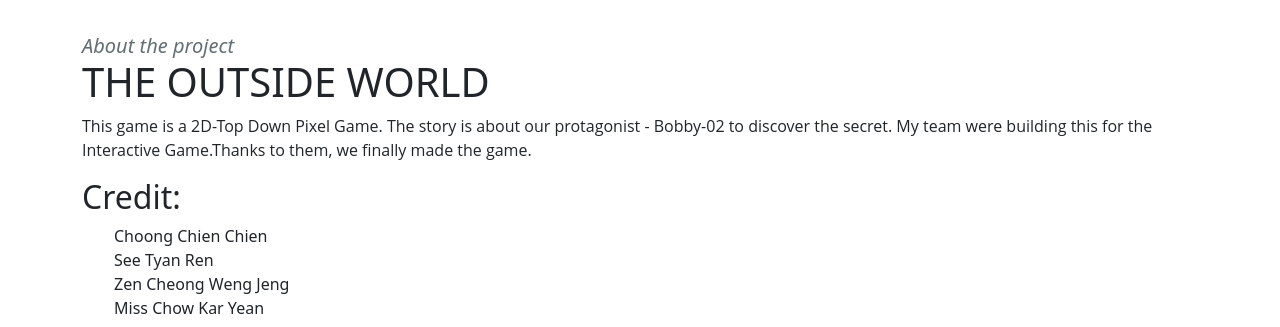
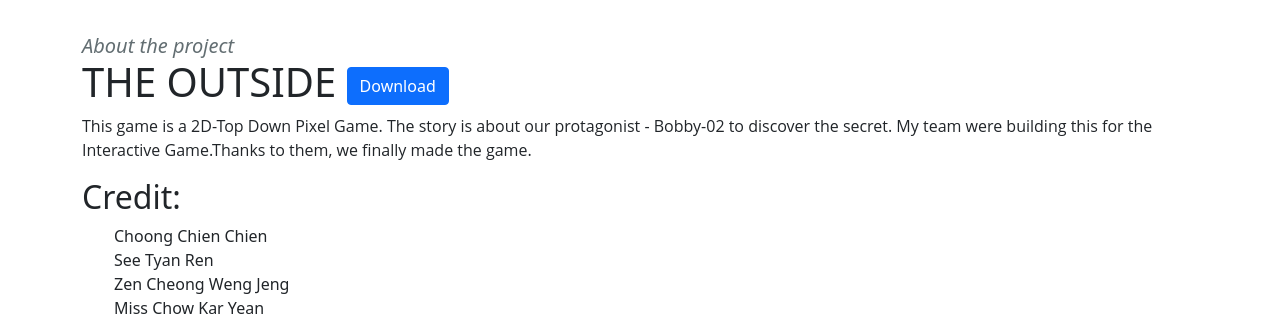
Before and after one commit to SquabbleGameDev/SquabbleGameDev.github.io, a plain HTML site: page GameDesign.html in a window 1280 px wide. Shown: the part 770-1097 px from the top of the page. Drawn offline with nearby package versions, Linux system fonts and the light colour scheme.

Commit message:
game design download button

```diff
--- a/GameDesign.html
+++ b/GameDesign.html
@@ -127,7 +127,8 @@
   <div class="container ">
     <div class="column reveal">
       <h5>About the project</h5>
-      <h1>THE OUTSIDE WORLD</h1>
+      <h1>THE OUTSIDE <a href="https://drive.google.com/drive/folders/12gvp5FnNb0kQQYA_cMsuJMWYVcPRLukM?usp=sharing"
+          target="_blank" style="color:white;"><button type="button" class="btn btn-primary"> Download</a></button></h1>
       <p>
         This game is a 2D-Top Down Pixel Game. The story is about our protagonist - Bobby-02 to discover the secret.
         My team were building this for the Interactive Game.Thanks to them, we finally made the game.
```
